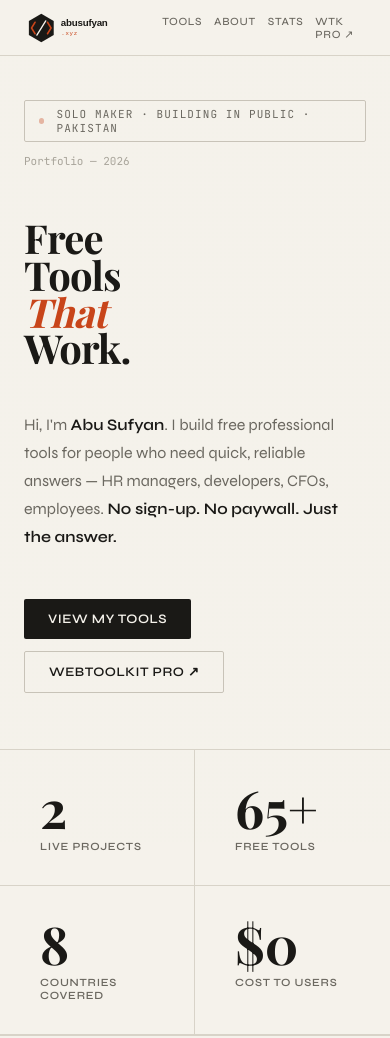
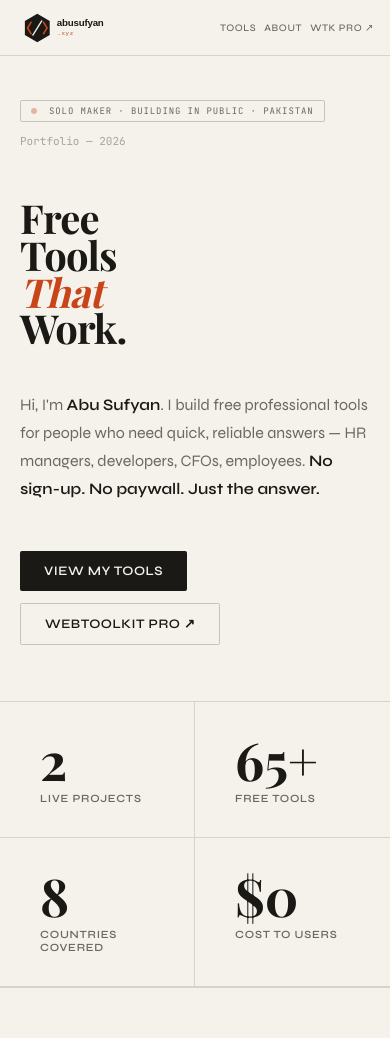
Before and after one commit to abusufyan-netizen/abusufyan-xyz, a website: page index.html in a window 390 px wide. Shown: the top 1038 px of the page. Drawn offline with nearby package versions, Linux system fonts and the light colour scheme; a web font is replaced by a local one.

Commit message:
fix: further improve mobile responsiveness for very narrow screens

```diff
--- a/index.html
+++ b/index.html
@@ -98,7 +98,15 @@ nav{position:fixed;top:0;left:0;right:0;z-index:100;padding:0 48px;height:56px;d
 .nav-links a:hover{color:var(--text)}
 .nav-dot{width:6px;height:6px;background:var(--accent2);border-radius:50%;display:inline-block;margin-right:6px;animation:pulse 2s ease-in-out infinite}
 @keyframes pulse{0%,100%{opacity:1}50%{opacity:.35}}
-@media(max-width:600px){nav{padding:0 20px}.nav-links{gap:12px}.nav-links a{font-size:11px}}
+@media(max-width:600px){
+  nav{padding:0 16px}
+  .nav-links{gap:10px}
+  .nav-links a{font-size:10px}
+}
+@media(max-width:400px){
+  .nav-links{gap:8px}
+  .nav-links a:nth-child(3){display:none} /* Hide Stats link on very small screens */
+}
 
 /* HERO */
 .hero{padding:116px 60px 72px;max-width:1200px;margin:0 auto;position:relative;z-index:1}
@@ -115,7 +123,11 @@ nav{position:fixed;top:0;left:0;right:0;z-index:100;padding:0 48px;height:56px;d
 .btn-dark:hover{opacity:.8}
 .btn-out{display:inline-block;padding:12px 24px;border:1.5px solid var(--border2);color:var(--text);font-size:13px;font-weight:600;letter-spacing:.04em;text-transform:uppercase;text-decoration:none;border-radius:2px;transition:background .2s}
 .btn-out:hover{background:var(--bg2)}
-@media(max-width:700px){.hero{padding:100px 24px 56px}.hero-bot{grid-template-columns:1fr}}
+@media(max-width:700px){
+  .hero{padding:100px 20px 56px}
+  .hero-bot{grid-template-columns:1fr}
+  .hero-tag{font-size:9px;padding:4px 10px;white-space:nowrap;overflow:hidden;text-overflow:ellipsis;max-width:100%}
+}
 
 /* DIVIDER */
 .div{height:1px;background:var(--border);max-width:1200px;margin:0 auto;position:relative;z-index:1}
```
